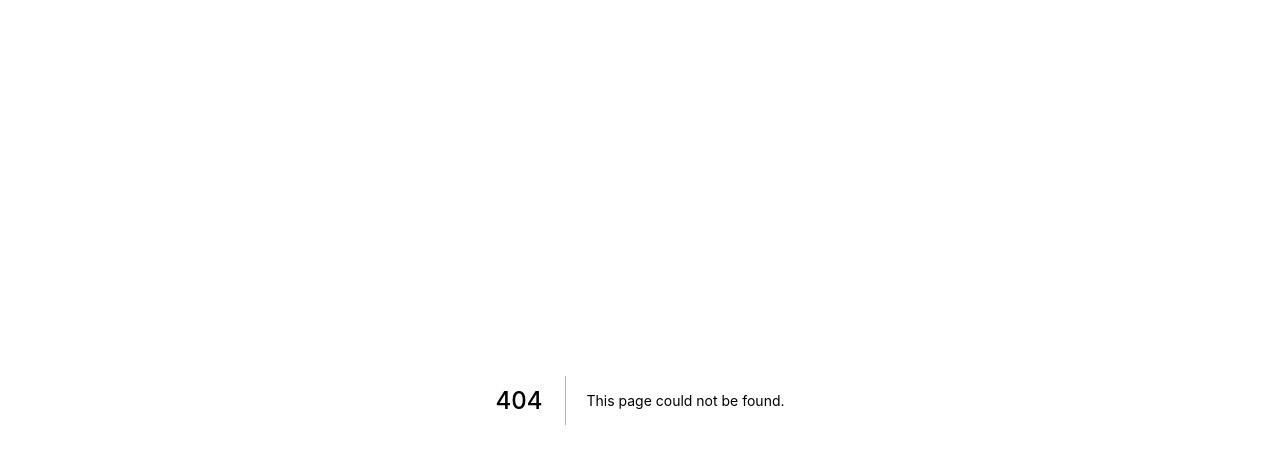
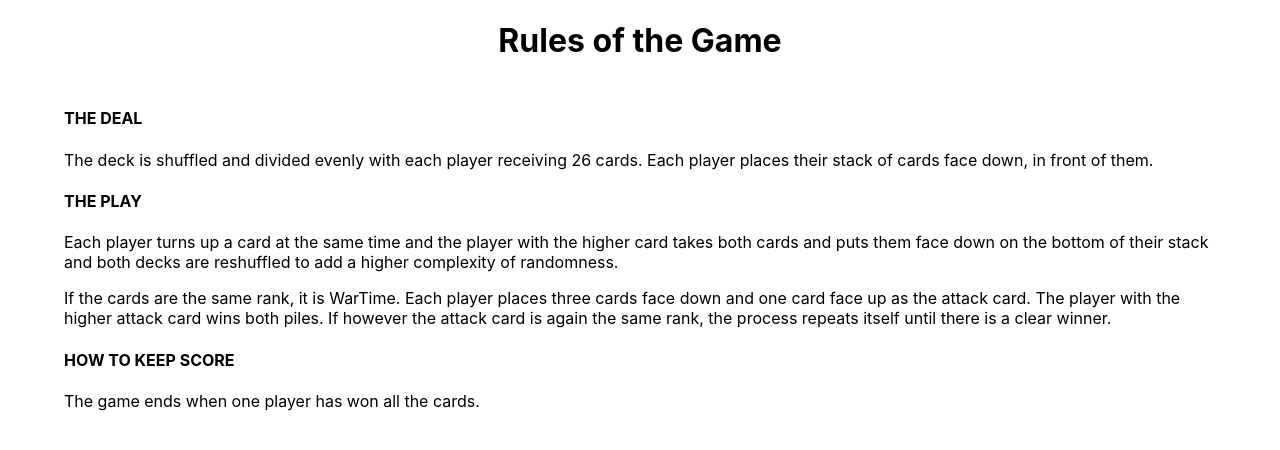
Before and after one commit to bhattibytes/thegameofwar, a Next.js app in the folder war-card-game/: page /Instructions in a window 1280 px wide. Before the commit this address had no page. Shown: the top 450 px of the page. Built offline with nearby package versions, Linux system fonts and the light colour scheme.

Commit message:
Revert Rules to Instructions

```diff
--- /dev/null
+++ b/war-card-game/pages/Instructions.js
@@ -0,0 +1,21 @@
+import React from 'react';
+import styles from '../styles/Home.module.css';
+
+const Instructions = () => {
+  return (
+    <div className={styles.instructions_container}>
+      <h1 className={styles.instructions_heading}>Rules of the Game</h1>
+      <h4 className={styles.instructions_title}>THE DEAL</h4>
+        <p className={styles.instructions_details}>The deck is shuffled and divided evenly with each player receiving 26 cards. Each player places their stack of cards face down, in front of them.</p>
+      <h4 className={styles.instructions_title}>THE PLAY</h4>
+        <p className={styles.instructions_details}>Each player turns up a card at the same time and the player with the higher card takes both cards and puts them face down on the bottom of their stack and both decks are reshuffled to add a higher complexity of randomness.
+        </p>
+        <p className={styles.instructions_details}>If the cards are the same rank, it is WarTime. Each player places three cards face down and one card face up as the attack card. The player with the higher attack card wins both piles. If however the attack card is again the same rank, the process repeats itself until there is a clear winner.</p>
+      <h4 className={styles.instructions_title}>HOW TO KEEP SCORE</h4>
+        <p className={styles.instructions_details}>The game ends when one player has won all the cards.</p>
+    </div>
+  )
+}
+
+
+export default Instructions;
--- a/war-card-game/pages/index.js
+++ b/war-card-game/pages/index.js
@@ -18,7 +18,7 @@ export default function Home() {
         <a href="/Game">
           <h1>Enter Game</h1>
         </a>
-        <a href="/Rules">
+        <a href="/Instructions">
           <h1>See the Rules</h1>
         </a>
       </main>
--- a/war-card-game/styles/Home.module.css
+++ b/war-card-game/styles/Home.module.css
@@ -16,11 +16,11 @@
   border-radius: 50%;
 }
 
-.rules_container {
+.instructions_container {
   padding: 0 4rem;
 }
 
-.rules_heading {
+.instructions_heading {
   text-align: center;
   margin-bottom: 3rem;
 }
```
Also changed, not shown: war-card-game/pages/Rules.js (deleted, +0 -21 lines).
